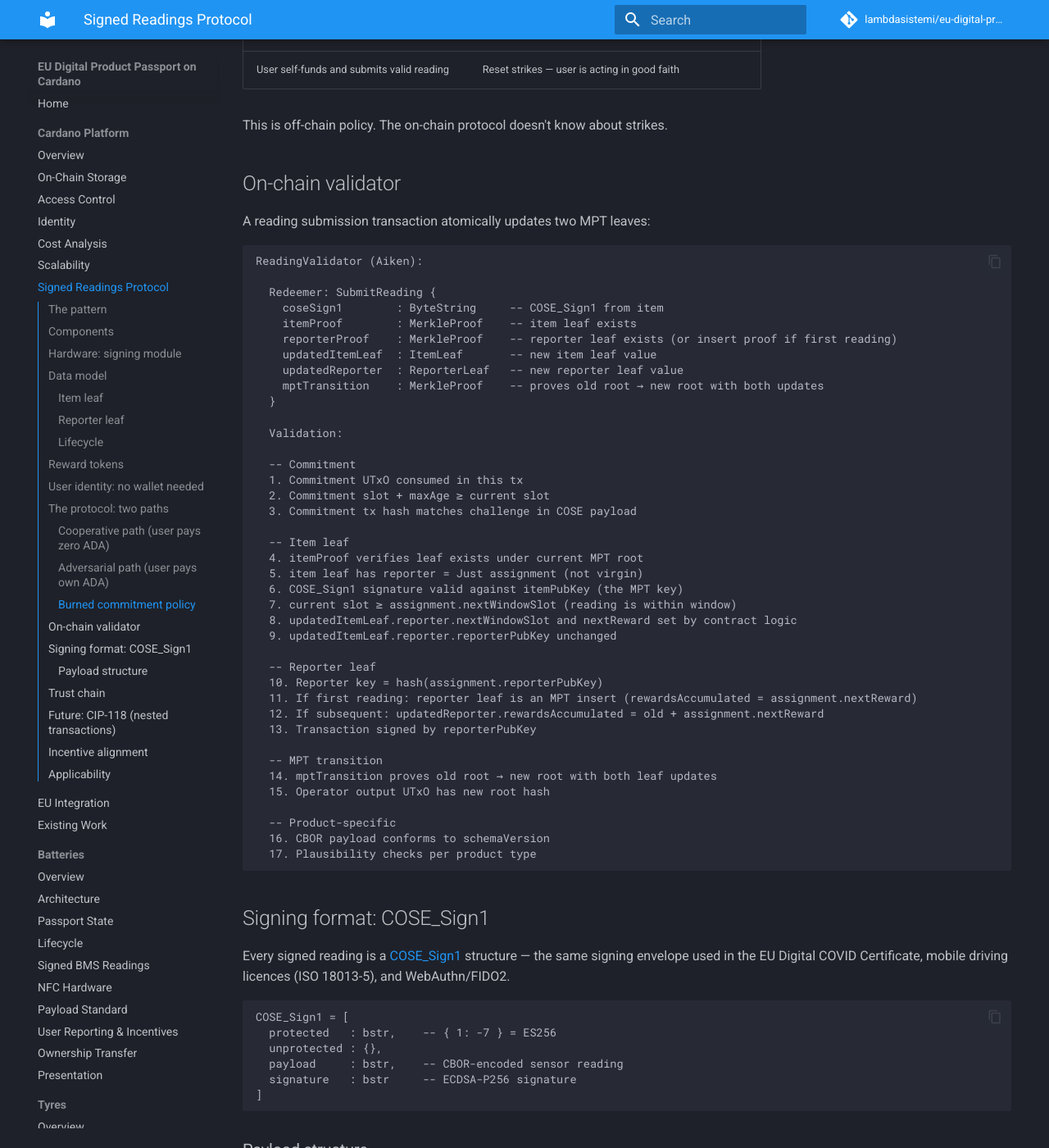
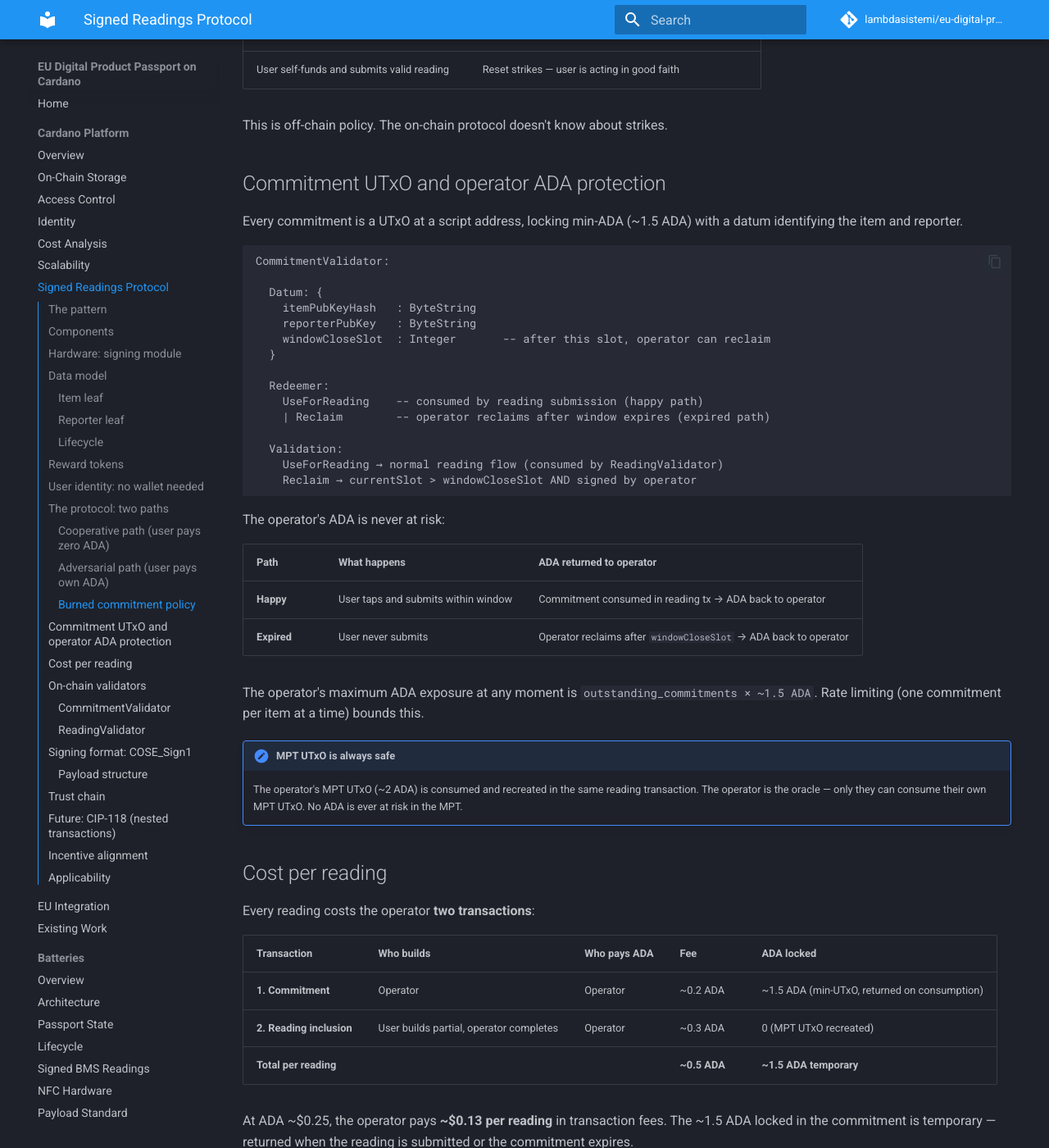
Before and after one commit to lambdasistemi/eu-digital-product-passport, an MkDocs documentation site: the page built from docs/cardano/signed-readings.md, in a window 1280 px wide and 1400 px high, scrolled down 6557 px. Shown: the whole window at 82% size. Built offline with MkDocs 1.6.1 and Material for MkDocs 9.7.7, drawn with Linux system fonts in a browser that asks for light colours; comment, search, counter and statistics services are not loaded; some of the changed text lies outside the part shown.

Commit message:
feat: commitment reclaim mechanism, two-tx cost model, operator ADA protection

````diff
--- a/docs/cardano/signed-readings.md
+++ b/docs/cardano/signed-readings.md
@@ -207,9 +207,78 @@ The operator tracks commitment usage off-chain:
 
 This is off-chain policy. The on-chain protocol doesn't know about strikes.
 
-## On-chain validator
+## Commitment UTxO and operator ADA protection
 
-A reading submission transaction atomically updates two MPT leaves:
+Every commitment is a UTxO at a script address, locking min-ADA (~1.5 ADA) with a datum identifying the item and reporter.
+
+```
+CommitmentValidator:
+
+  Datum: {
+    itemPubKeyHash   : ByteString
+    reporterPubKey   : ByteString
+    windowCloseSlot  : Integer       -- after this slot, operator can reclaim
+  }
+
+  Redeemer:
+    UseForReading    -- consumed by reading submission (happy path)
+    | Reclaim        -- operator reclaims after window expires (expired path)
+
+  Validation:
+    UseForReading → normal reading flow (consumed by ReadingValidator)
+    Reclaim → currentSlot > windowCloseSlot AND signed by operator
+```
+
+The operator's ADA is never at risk:
+
+| Path | What happens | ADA returned to operator |
+|------|-------------|------------------------|
+| **Happy** | User taps and submits within window | Commitment consumed in reading tx → ADA back to operator |
+| **Expired** | User never submits | Operator reclaims after `windowCloseSlot` → ADA back to operator |
+
+The operator's maximum ADA exposure at any moment is `outstanding_commitments × ~1.5 ADA`. Rate limiting (one commitment per item at a time) bounds this.
+
+!!! note "MPT UTxO is always safe"
+    The operator's MPT UTxO (~2 ADA) is consumed and recreated in the same reading transaction. The operator is the oracle — only they can consume their own MPT UTxO. No ADA is ever at risk in the MPT.
+
+## Cost per reading
+
+Every reading costs the operator **two transactions**:
+
+| Transaction | Who builds | Who pays ADA | Fee | ADA locked |
+|-------------|-----------|-------------|-----|-----------|
+| **1. Commitment** | Operator | Operator | ~0.2 ADA | ~1.5 ADA (min-UTxO, returned on consumption) |
+| **2. Reading inclusion** | User builds partial, operator completes | Operator | ~0.3 ADA | 0 (MPT UTxO recreated) |
+| **Total per reading** | | | **~0.5 ADA** | **~1.5 ADA temporary** |
+
+At ADA ~$0.25, the operator pays **~$0.13 per reading** in transaction fees. The ~1.5 ADA locked in the commitment is temporary — returned when the reading is submitted or the commitment expires.
+
+For a battery manufacturer with 1 million items, each read monthly:
+
+| Metric | Value |
+|--------|-------|
+| Readings per year | 12M |
+| Tx fee per reading | ~0.5 ADA (~$0.13) |
+| Annual tx fees | ~6M ADA (~$1.5M) |
+| Peak locked ADA (if all commitments outstanding) | ~1.5M ADA (~$375k) |
+
+This is significant at scale. The operator's cost structure is:
+
+- **Tx fees**: real cost, scales linearly with readings
+- **Locked ADA**: temporary, returned, but requires capital
+- **Reward tokens**: operator-defined value, not ADA cost
+
+At these volumes, batching becomes important. CIP-118 (nested transactions) would allow bundling multiple readings into a single top-level transaction, reducing per-reading fees.
+
+## On-chain validators
+
+### CommitmentValidator
+
+See above — handles `UseForReading` (consumed in reading tx) and `Reclaim` (operator recovers ADA after window expires).
+
+### ReadingValidator
+
+A reading submission transaction consumes the commitment and atomically updates two MPT leaves:
 
 ```
 ReadingValidator (Aiken):
````
